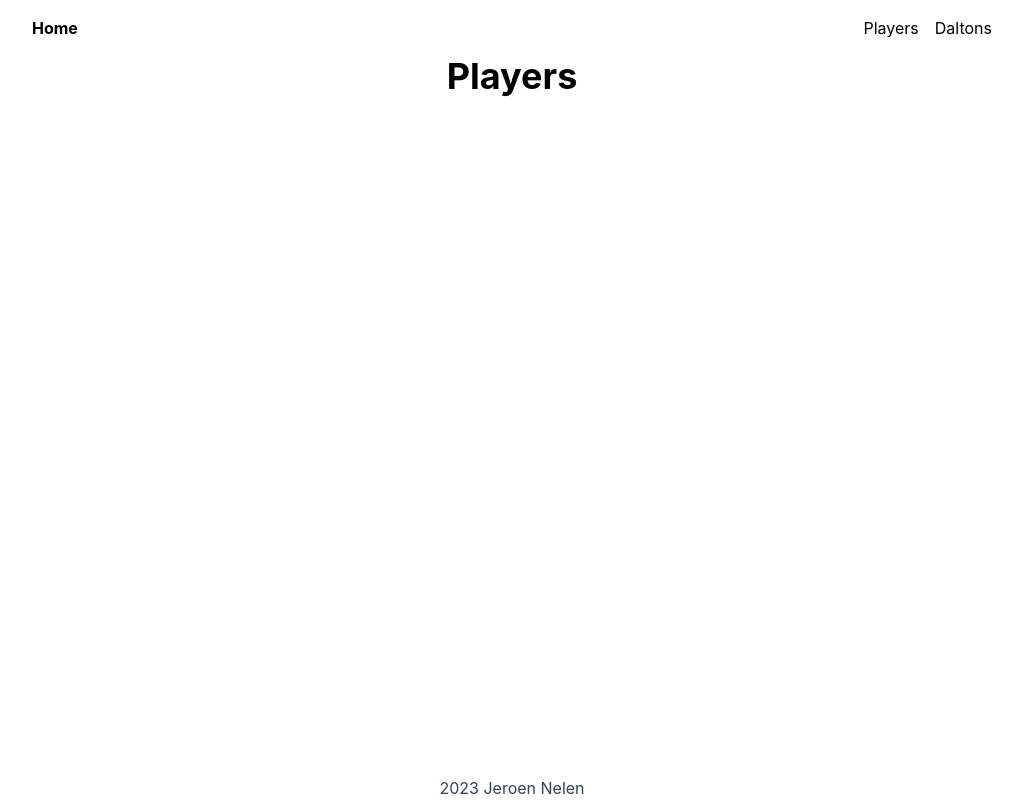
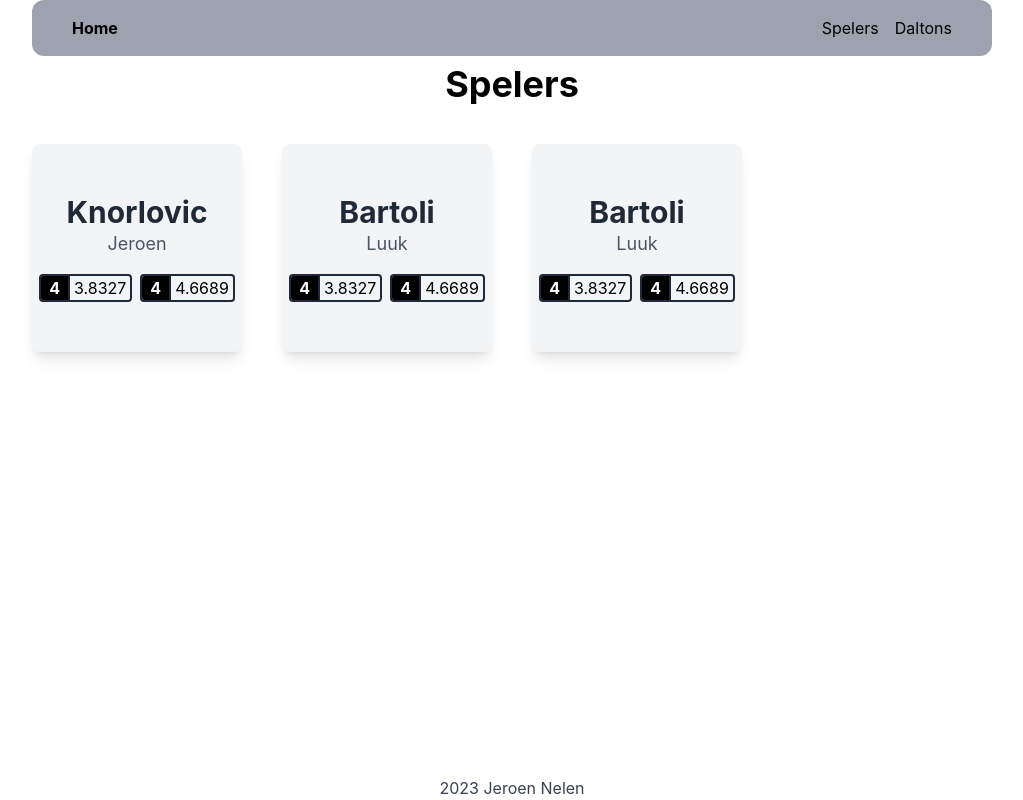
Before and after one commit to jwnelen/heeren-a-nextjs, a Next.js app: page /players in a window 1280 px wide. Shown: the whole page, without its empty margins (128-1151 px from the left). Built offline with nearby package versions, Linux system fonts and the light colour scheme.

Commit message:
feat(players): added first version of the players

```diff
--- a/package.json
+++ b/package.json
@@ -23,6 +23,7 @@
     "react": "^18.2.0",
     "react-dom": "^18.2.0",
     "react-icons": "^4.8.0",
+    "swr": "^2.1.0",
     "tailwind-merge": "^1.10.0"
   },
   "devDependencies": {
--- /dev/null
+++ b/src/components/PlayerCard.tsx
@@ -0,0 +1,34 @@
+import { Player } from '@/types';
+
+const RatingDisplay = ({ player }: { player: Player }) => {
+  return (
+    <div className='flex flex-row space-x-2'>
+      <div className='overflow-hidden rounded border-2 border-gray-800'>
+        <span className='border-r-2 border-gray-800 bg-black p-2 font-bold text-white'>
+          {player.singles_rating_year}
+        </span>
+        <span className='p-1'>{player.singles_rating}</span>
+      </div>
+      <div className='overflow-hidden rounded border-2 border-gray-800'>
+        <span className='border-r-2 border-gray-800 bg-black p-2 font-bold text-white'>
+          {player.doubles_rating_year}
+        </span>
+        <span className='p-1'>{player.doubles_rating}</span>
+      </div>
+    </div>
+  );
+};
+
+export const PlayerCard = ({ player }: { player: Player }) => {
+  return (
+    <div className='flex h-52 w-full flex-col items-center justify-center'>
+      <div className='flex min-h-full min-w-full flex-col items-center justify-center space-y-4 rounded-lg bg-gray-100 shadow-lg'>
+        <div>
+          <h2 className='font-bold text-gray-800'>{player.nickname}</h2>
+          <p className='text-lg text-gray-600'>{player.name}</p>
+        </div>
+        <RatingDisplay player={player}></RatingDisplay>
+      </div>
+    </div>
+  );
+};
--- a/src/components/layout/Header.tsx
+++ b/src/components/layout/Header.tsx
@@ -3,14 +3,14 @@ import * as React from 'react';
 import UnstyledLink from '@/components/links/UnstyledLink';
 
 const links = [
-  { href: '/players', label: 'Players' },
+  { href: '/players', label: 'Spelers' },
   { href: '/daltons', label: 'Daltons' },
 ];
 
 export default function Header() {
   return (
-    <header className='absolute top-0 z-50 w-full bg-white'>
-      <div className='layout flex h-14 items-center justify-between'>
+    <header className='absolute top-0 z-50 w-full'>
+      <div className='layout flex h-14 items-center justify-between rounded-xl bg-gray-400 px-10'>
         <UnstyledLink href='/' className='font-bold hover:text-gray-600'>
           Home
         </UnstyledLink>
--- a/src/components/layout/Layout.tsx
+++ b/src/components/layout/Layout.tsx
@@ -6,7 +6,7 @@ export default function Layout({ children }: { children: React.ReactNode }) {
   return (
     <div className='max-h-screen overflow-hidden'>
       <Header />
-      <div className='max-h-screen min-h-screen pt-14'>{children}</div>
+      <div className='max-h-screen min-h-screen pt-16'>{children}</div>
       <footer className='absolute bottom-0 left-0 right-0 text-center text-gray-700'>
         {new Date().getFullYear()} Jeroen Nelen
       </footer>
--- /dev/null
+++ b/src/hooks/players.ts
@@ -0,0 +1,13 @@
+import useSWR from 'swr';
+
+const fetcher = (url: string) => fetch(url).then((res) => res.json());
+
+export default function usePlayers() {
+  const { data, error } = useSWR('/api/players', fetcher);
+
+  return {
+    players: data,
+    isLoading: !error && !data,
+    isError: error,
+  };
+}
--- /dev/null
+++ b/src/pages/api/players.ts
@@ -0,0 +1,43 @@
+import { NextApiRequest, NextApiResponse } from 'next';
+
+import { Player } from '@/types';
+
+const playersData: Player[] = [
+  {
+    id: 1,
+    name: 'Jeroen',
+    nickname: 'Knorlovic',
+    singles_rating_year: 4,
+    doubles_rating_year: 4,
+    singles_rating: 3.8327,
+    doubles_rating: 4.6689,
+    created_at: new Date(),
+    updated_at: new Date(),
+  },
+  {
+    id: 2,
+    name: 'Luuk',
+    nickname: 'Bartoli',
+    singles_rating_year: 4,
+    doubles_rating_year: 4,
+    singles_rating: 3.8327,
+    doubles_rating: 4.6689,
+    created_at: new Date(),
+    updated_at: new Date(),
+  },
+  {
+    id: 3,
+    name: 'Luuk',
+    nickname: 'Bartoli',
+    singles_rating_year: 4,
+    doubles_rating_year: 4,
+    singles_rating: 3.8327,
+    doubles_rating: 4.6689,
+    created_at: new Date(),
+    updated_at: new Date(),
+  },
+];
+
+export default function players(req: NextApiRequest, res: NextApiResponse) {
+  res.status(200).json(playersData);
+}
--- a/src/pages/players.tsx
+++ b/src/pages/players.tsx
@@ -1,12 +1,27 @@
 import * as React from 'react';
 
+import usePlayers from '@/hooks/players';
+
 import Layout from '@/components/layout/Layout';
+import { PlayerCard } from '@/components/PlayerCard';
+
+import { Player } from '@/types';
 
 export default function Players() {
+  const { players, isLoading, isError } = usePlayers();
+  if (isLoading) return <div>Loading...</div>;
+  if (isError) return <div>Error...</div>;
+
   return (
     <Layout>
       <div className='h-screen text-center'>
-        <h1>Players</h1>
+        <h1>Spelers</h1>
+        <div className='layout mt-10 grid grid-cols-1 gap-x-10 gap-y-10 md:grid-cols-2 xl:grid-cols-4'>
+          {players &&
+            players.map((player: Player) => (
+              <PlayerCard player={player} key={player.id} />
+            ))}
+        </div>
       </div>
     </Layout>
   );
--- /dev/null
+++ b/src/types/index.ts
@@ -0,0 +1,11 @@
+export interface Player {
+  id: number;
+  name: string;
+  nickname: string;
+  singles_rating: number;
+  doubles_rating: number;
+  singles_rating_year: number;
+  doubles_rating_year: number;
+  created_at: Date;
+  updated_at: Date;
+}
```
Also changed, not shown: 1 other file (tests, documents, lock files or other folders).
